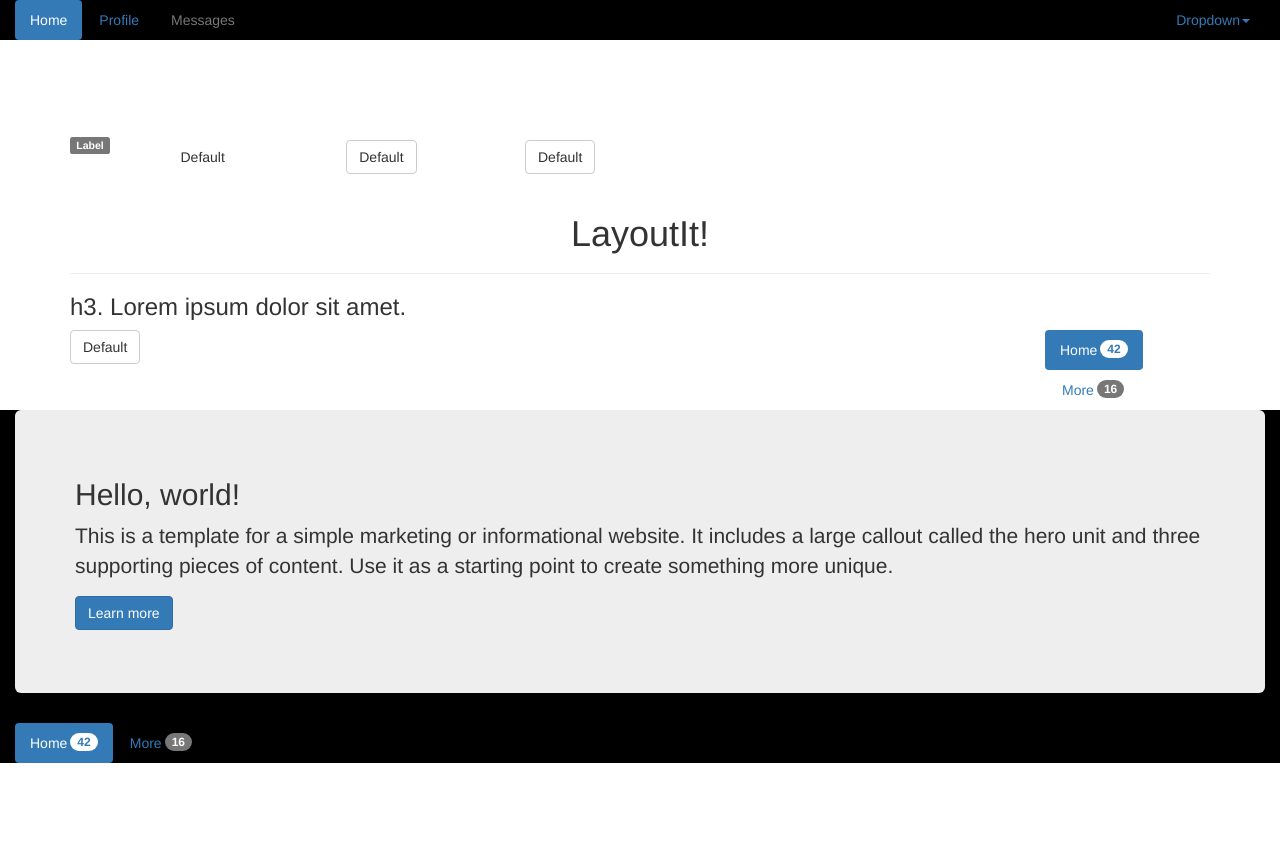
After one commit to LachlanB96/SDP-Spring-2017-Group-7, a PHP site: page /journal.php in a window 1280 px wide. The commit adds this page. Run offline with PHP 8.4, Linux system fonts and the light colour scheme.

Commit message:
v0.12a
minor bug changes

```diff
--- a/createJournal.php
+++ b/createJournal.php
@@ -9,8 +9,6 @@
 	include("navigation.php");
 	var_dump($_SESSION);
 	?>
-	<div class="container">
-		<div class="jumbotron">
 			<?php
 			session_start();
 			$journalName = "Planning";
@@ -25,8 +23,6 @@
 			</form>
 			<a type="button" class="btn btn-warning" id="viewJournal">Go Back</a>
             <a type="button" class="btn btn-success" id="createJournal">Create</a>
-		</div>
-	</div>
 	<script type="text/javascript">
 		$('#createJournal').on('click', function() {
 			$.post("journalHandler.php",
--- a/css/style.css
+++ b/css/style.css
@@ -1,3 +1,22 @@
+
+.container-fluid{
+    background-color: black;
+    margin-bottom: 100px;
+}
+
+
+
+
+
+
+
+
+
+
+
+
+
+
 /*Bootstrap button outline override*/
 .btn-outline {
     background-color: transparent;
--- /dev/null
+++ b/journal.php
@@ -0,0 +1,156 @@
+<html>
+<head>
+	<?php
+	include("headers.php");
+	?>
+</head>
+<body>
+	<div class="container-fluid">
+		<div class="row">
+			<div class="col-md-12">
+				<ul class="nav nav-pills">
+					<li class="active">
+						<a href="#">Home</a>
+					</li>
+					<li>
+						<a href="#">Profile</a>
+					</li>
+					<li class="disabled">
+						<a href="#">Messages</a>
+					</li>
+					<li class="dropdown pull-right">
+						 <a href="#" data-toggle="dropdown" class="dropdown-toggle">Dropdown<strong class="caret"></strong></a>
+						<ul class="dropdown-menu">
+							<li>
+								<a href="#">Action</a>
+							</li>
+							<li>
+								<a href="#">Another action</a>
+							</li>
+							<li>
+								<a href="#">Something else here</a>
+							</li>
+							<li class="divider">
+							</li>
+							<li>
+								<a href="#">Separated link</a>
+							</li>
+						</ul>
+					</li>
+				</ul>
+			</div>
+		</div>
+	</div>
+	<div class="container">
+		<div class="row">
+			<div class="col-md-12">
+				<div class="row">
+					<div class="col-md-1">
+						 <span class="label label-default">Label</span>
+					</div>
+					<div class="col-md-11">
+						<div class="row">
+							<div class="col-md-2">
+
+								<button type="button" class="btn btn-outline">
+									Default
+								</button>
+							</div>
+							<div class="col-md-2">
+
+								<button type="button" class="btn btn-default">
+									Default
+								</button>
+							</div>
+							<div class="col-md-2">
+
+								<button type="button" class="btn btn-default">
+									Default
+								</button>
+							</div>
+							<div class="col-md-2">
+							</div>
+							<div class="col-md-2">
+							</div>
+							<div class="col-md-2">
+							</div>
+						</div>
+					</div>
+				</div>
+				<div class="row">
+					<div class="col-md-12">
+						<div class="page-header">
+							<h1 class="text-center">
+								LayoutIt!
+							</h1>
+						</div>
+						<h3>
+							h3. Lorem ipsum dolor sit amet.
+						</h3>
+					</div>
+				</div>
+				<div class="row">
+					<div class="col-md-2">
+
+						<button type="button" class="btn btn-default">
+							Default
+						</button>
+					</div>
+					<div class="col-md-2">
+					</div>
+					<div class="col-md-2">
+					</div>
+					<div class="col-md-2">
+					</div>
+					<div class="col-md-2">
+					</div>
+					<div class="col-md-2">
+						<ul class="nav nav-pills">
+							<li class="active">
+								 <a href="#"> <span class="badge pull-right">42</span> Home</a>
+							</li>
+							<li>
+								 <a href="#"> <span class="badge pull-right">16</span> More</a>
+							</li>
+						</ul>
+					</div>
+				</div>
+			</div>
+		</div>
+	</div>
+	<div class="container-fluid">
+	<div class="row">
+		<div class="col-md-12">
+			<div class="jumbotron">
+				<h2>
+					Hello, world!
+				</h2>
+				<p>
+					This is a template for a simple marketing or informational website. It includes a large callout called the hero unit and three supporting pieces of content. Use it as a starting point to create something more unique.
+				</p>
+				<p>
+					<a class="btn btn-primary btn-large" href="#">Learn more</a>
+				</p>
+			</div>
+
+			<div class="row">
+				<div class="col-md-4">
+					<ul class="nav nav-pills">
+						<li class="active">
+							 <a href="#"> <span class="badge pull-right">42</span> Home</a>
+						</li>
+						<li>
+							 <a href="#"> <span class="badge pull-right">16</span> More</a>
+						</li>
+					</ul>
+				</div>
+				<div class="col-md-4">
+				</div>
+				<div class="col-md-4">
+				</div>
+			</div>
+		</div>
+	</div>
+</div>
+</body>
+</html>
```
